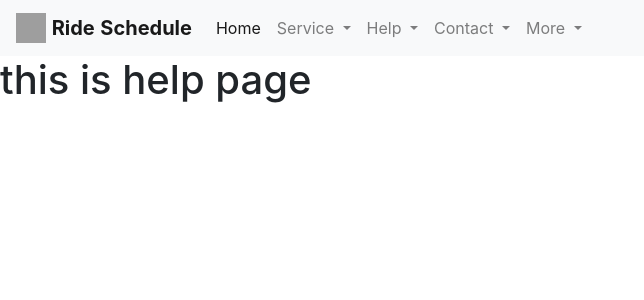
After one commit to RahatAlamgir/RideSchedule, a Django app: page /help/ in a window 1280 px wide. The commit adds this page. Shown: the top 300 px of the page, without its empty margins (0-644 px from the left). Run offline with Django 5.2, Linux system fonts and the light colour scheme; grey boxes are pictures that could not be loaded.

Commit message:
update 1.0

```diff
--- /dev/null
+++ b/main/templates/pages/contact.html
@@ -0,0 +1,5 @@
+{% extends 'pages/main.html' %}
+
+{% block content %}
+<h1>this is contact page</h1>
+{% endblock %}
--- /dev/null
+++ b/main/templates/pages/help.html
@@ -0,0 +1,5 @@
+{% extends 'pages/main.html' %}
+
+{% block content %}
+<h1>this is help page</h1>
+{% endblock %}
--- a/main/templates/pages/main.html
+++ b/main/templates/pages/main.html
@@ -39,7 +39,7 @@
       </li>
 
       <li class="nav-item dropdown">
-        <a class="nav-link dropdown-toggle" href="#" id="navbarDropdownMenuLink" role="button" data-toggle="dropdown" aria-haspopup="true" aria-expanded="false">
+        <a class="nav-link dropdown-toggle" href="help/" id="navbarDropdownMenuLink" role="button" data-toggle="dropdown" aria-haspopup="true" aria-expanded="false">
           Help
         </a>
         <div class="dropdown-menu" aria-labelledby="navbarDropdownMenuLink">
@@ -51,7 +51,7 @@
       </li>
 
       <li class="nav-item dropdown">
-        <a class="nav-link dropdown-toggle" href="#" id="navbarDropdownMenuLink" role="button" data-toggle="dropdown" aria-haspopup="true" aria-expanded="false">
+        <a class="nav-link dropdown-toggle" href="contact/" id="navbarDropdownMenuLink" role="button" data-toggle="dropdown" aria-haspopup="true" aria-expanded="false">
           Contact
         </a>
         <div class="dropdown-menu" aria-labelledby="navbarDropdownMenuLink">
--- a/main/views.py
+++ b/main/views.py
@@ -12,3 +12,9 @@ def schedule(request):
 
 def makeSchdedule(request):
     return render(request , template_name='pages/makeSchedule.html')
+
+def help(request):
+    return render(request , template_name='pages/help.html')
+
+def contact(request):
+    return render(request , template_name='pages/contact.html')
--- a/rideSchedul/urls.py
+++ b/rideSchedul/urls.py
@@ -25,4 +25,6 @@ urlpatterns = [
     path('profile/', a_view.profile , name = 'profile'),
     path('schedule/', a_view.schedule , name = 'schedule'),
     path('makeSchedule/', a_view.makeSchdedule , name= 'makeSchedule'),
+    path('help/', a_view.help , name = 'help'),
+    path('contact/', a_view.contact , name = 'contact'),
 ]
```
Also changed, not shown: main/templates/pages/login.html (added, +10 -0 lines).
